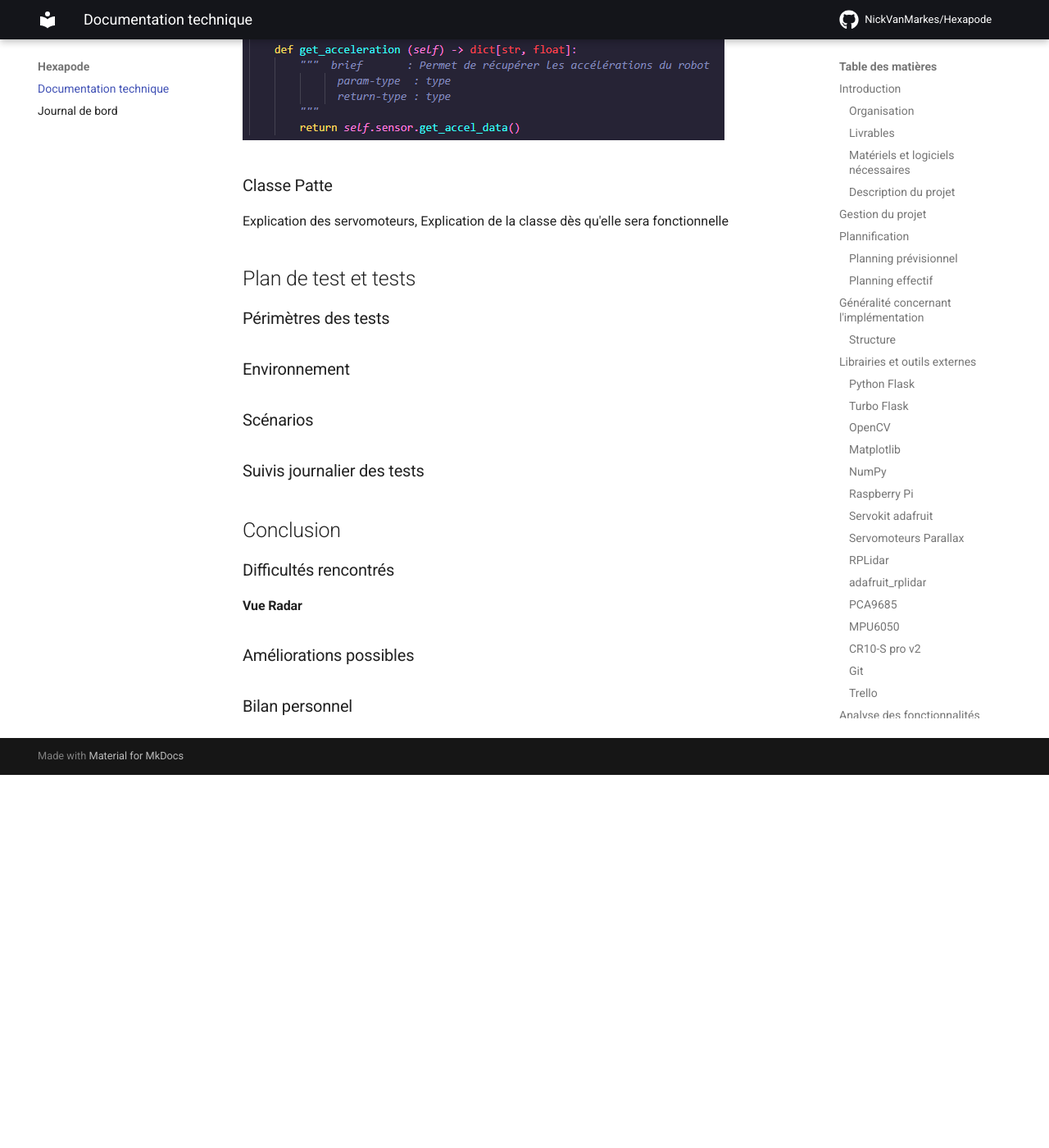
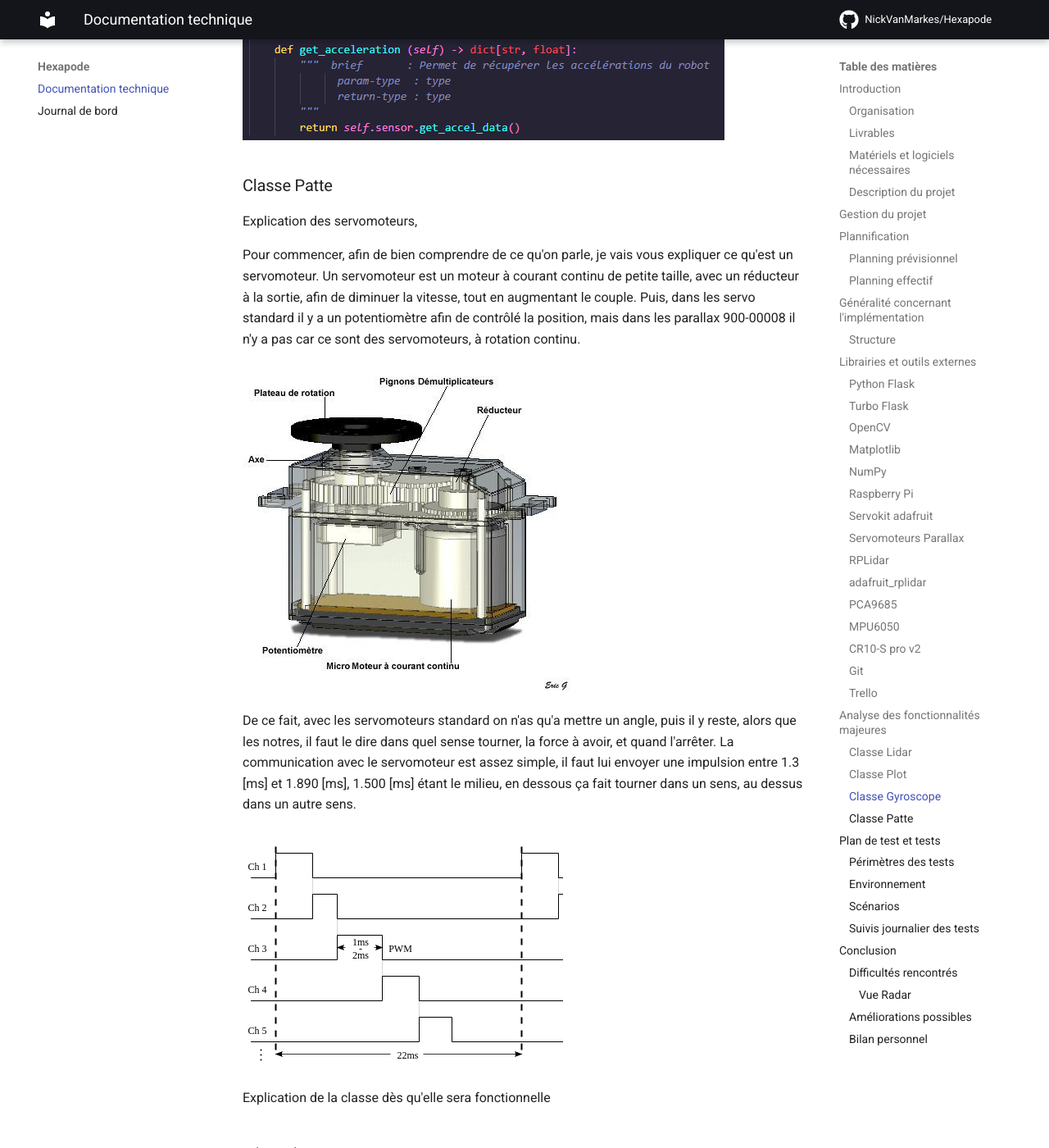
Before and after one commit to NickVanMarkes/Hexapode, an MkDocs documentation site: the page built from docs/index.md, in a window 1280 px wide and 1400 px high, scrolled down 8048 px. Shown: the whole window at 82% size. Built offline with MkDocs 1.6.1 and Material for MkDocs 9.7.7, drawn with Linux system fonts in a browser that asks for light colours; comment, search, counter and statistics services are not loaded; before the commit the page ends 8993 px from its top, so only the background shows below that.

Commit message:
Docs: Update logbook and documentation

```diff
--- a/docs/JDB.md
+++ b/docs/JDB.md
@@ -2,56 +2,64 @@
 ## Avril
 ### 04.04.2022
 
-Aujourd'hui, nous avons eu une petite introduction faite par M. Bonvin et M. Garcia sur le déroulement général du travail de diplôme. Ensuite, j'ai commencé à préparer mon environnement de travail, faire un planning prévisionnel ( chose dont je ne suis pas très bon, car je n'arrive pas souvent à préparer ce que j'ai à faire en avance ), un Trello avec mes tâches puis finalement faire le git afin que mon professeur qui me suis durant le travail de diplôme ( M. Bonvin ), puisse suivre mon avancée. Durant cette première journée on peut donc dire que j'ai juste tout bien préparer afin de commencer sérieusement le TD. À la fin de la journée nous avons eu une visite à l'HEPIA.
+Aujourd'hui, nous avons eu une petite introduction faite par M. Bonvin et M. Garcia sur le déroulement général du travail de diplôme. Ensuite, j'ai commencé à préparer mon environnement de travail, faire un planning prévisionnel (chose dont je ne suis pas très bon, car je n'arrive pas souvent à préparer ce que j'ai à faire en avance.), un Trello avec mes tâches puis finalement faire le git afin que mon professeur, qui me suit durant le travail de diplôme (M. Bonvin), puisse suivre mon avancée. Durant cette première journée, on peut donc dire que j'ai juste tout bien préparer afin de commencer sérieusement le TD. À la fin de la journée, nous avons eu une visite à l'HEPIA.
 
 ### 05.04.2022
 
-Ce matin, j'ai commencé par essayer de règler le soucis que j'avais déjà sur l'interface web, qui était que je prennais trop de temps pour afficher la vue radar. ce qui m'as pris toute la matinée en essayant moultes méthodes différentes, et finalement je n'ai pas réussis à finir l'optimisation, car M. Bonvin est venu me parler de la mécanique du robot. Puis, j'ai donc commencé à visser les parties que je pouvais du robot. Enfin, à la fin de la journée, M. Bonvin est venu pour me parler d'une technique afin de savoir où se situent les pattes, grâce à l'accelèromètre et grâce au gyroscope. la technique consiste à mettre le robot sur une surface platte, lever les pattes, et de prendre ce point comme le point 0, et ainsi tester les moteurs les uns après les autres, et ainsi on peut savoir quand est-ce qu'il touchent le sol et déterminer leurs position à tout moment. Durant son explication, M. Bonvin à remarquer que les hanches du robot, n'étaient pas solidement attachées au reste du robot. On a commencé à penser pour résoudre ce soucis, et l'idée la plus prometteuse est de prendre un servomoteur en metal afin qu'il y ai le moins de jeu possible.
+Ce matin, j'ai commencé par essayer de régler le souci que j'avais déjà sur l'interface web, qui était que je prenais trop de temps pour afficher la vue radar. Ce qui m'as pris toute la matinée en essayant moult méthodes différentes, et finalement, je n'ai pas réussi à finir l'optimisation, car M. Bonvin est venu me parler de la mécanique du robot. Puis, j'ai donc commencé à visser les parties que je pouvais du robot. Enfin, à la fin de la journée, M. Bonvin est venu pour me parler d'une technique afin de savoir où se situent les pattes, grâce à l'accéléromètre et grâce au gyroscope. La technique consiste à mettre le robot sur une surface plate, lever les pattes, et de prendre ce point comme le point 0, et ainsi tester les moteurs les uns après les autres, et ainsi, on peut savoir quand ils touchent le sol et déterminer leurs positions à tout moment. Durant son explication, M. Bonvin à remarquer que les hanches du robot, n'étaient pas solidement attachées au reste du robot. On a commencé à penser pour résoudre ce souci, et l'idée la plus prometteuse est de prendre un servomoteur en metal afin qu'il y ait le moins de jeu possible.
 
 ### 06.04.2022
 
-Aujourd'hui, J'ai passé ma journée à essayer de résoudre le problème avec l'interface Web. Malheureusement, je ne comprends pas pourquoi le plot, pour faire la vue radar, ne veux pas fonctionner. J'ai regardé dans l'inspecteur du navigateur et je voyais que les images prennaient beaucoup trop de temps à être téléchargés (environ 2 à 5 secondes) et je ne sais pas s'il faut compresser les images pour que ça s'envois plus vite, car au niveau du raspberry pi il n'est pas surchargé.
+Aujourd'hui, j'ai passé ma journée à essayer de résoudre le problème avec l'interface Web. Malheureusement, je ne comprends pas pourquoi le plot, pour faire la vue radar, ne veux pas fonctionner. J'ai regardé dans l'inspecteur du navigateur et je voyais que les images prenaient beaucoup trop de temps à être téléchargés (environ 2 à 5 secondes) et je ne sais pas s'il faut compresser les images pour que ça s'envoie plus vite, car au niveau du raspberry pi il n'est pas surchargé.
 
 ### 07.04.2022
 
-Ce matin, je continue à essayer de résoudre le problème de la vue radar, sauf que rien ne marche, les images prennet encore trop de temps à arriver au navigateur. J'ai donc décider de laisser ça de coté et attendre que M.Bonvin puisse m'aider sur ce problème, et j'ai commencé à afficher l'information de la distance de l'obstacle le plus proche sur la bannière sur le haut de l'interface.
-A midi, M. Bonvin est passé dans la classe et m'as ramené des caisses remplies de composants de chez lui, ainsi que les connecteurs afin de faire les rallonges pour les servos. Ensuite, il m'as expliqué en très rapide ce qu'il fallait faire pour résoudre mon soucis:
+Ce matin, je continue à essayer de résoudre le problème de la vue radar, sauf que rien ne marche, les images prennent encore trop de temps à arriver au navigateur. J'ai donc décider de laisser ça de côté et attendre que M. Bonvin puisse m'aider sur ce problème, et j'ai commencé à afficher l'information de la distance de l'obstacle le plus proche sur la bannière sur le haut de l'interface.
+À midi, M. Bonvin est passé dans la classe et m'a ramené des caisses remplies de composants de chez lui, ainsi que les connecteurs afin de faire les rallonges pour les servos. Ensuite, il m'as expliqué en très rapide ce qu'il fallait faire pour résoudre mon souci:
 - Faire une classe externe qui gère la création des plots
-- On s'en fout du web et on fait en sorte que ça créer les plots hors web
+- On s'en fout du web et on fait en sorte que ça créer les plots hors web.
 - Dès que tout fonctionne, intégrer cette classe dans le web
-- Faire une documentation de cette classe et expliquer tout ce que je fait au mieux
+- Faire une documentation de cette classe et expliquer tout ce que je fais au mieux
 
 En regardant mon trello, je trouve que je passe beaucoup trop de temps sur ce problème avec les plots. Il faut donc que je le règle au plus vite. Je pense refaire comme pour le travail de semestre et travailler le soir chez moi pour faire en sorte que ça marche.
-Après les cours j'ai fait le programme que m'avais dit M. Bonvin, et j'ai remarqué que le message "Start" du lidar prennais trop de temps à venir, et j'ai vérifié en mettant plein de timers et matplotlib prends 5.51 secondes à être importer alors que les autre 5 mS. Il faudrait donc que je m'informe envers M. Bonvin sur ce qu'il prends autant de temps et pourquoi.
-
+Après les cours, j'ai fait le programme que m'avait dit M. Bonvin, et j'ai remarqué que le message "Start" du lidar prenait trop de temps à venir, et j'ai vérifié en mettant plein de timers et matplotlib prends 5.51 secondes à être importé alors que les autres 5 mS. Il faudrait donc que je m'informe envers M. Bonvin sur ce qu'il prends autant de temps et pourquoi.
 ### 08.04.2022
 
-Ce matin, j'ai continué à travailler sur le débugage de de la vue radar, et M. Bonvin m'as appelé en me disant de faire un autre script, et m'as dit de prendre le code d'exemple. Puis, ne voyant toujours pas le bout de la solution à se problème, j'ai commencé à faire le câblage pour les rallonges des servos moteurs, car aujourd'hui j'ai reçu la commande avec les gaines thermoretractables. Ensuite je les ai essayée, en regardant dans les pires position voir si tout était assez long, et tout est comme il faut. Puis, vers la fin de la journée, je me suis réattaqué sur la solution de la vue radar. En testant, j'ai vu que même avec l'exemple cela prennait 30 secondes pour avec 400 scans. Mais en regardant ce qu'il y avait dans les 400 scans, il y avait 400*360°, ce qui est problématique. J'ai essayé alors avec 1 seul scan, il y manque beaucoup d'information, car il prend que de là où il est en ° jusqu'à ~360°. De ce fait, pour être sûr d'avoir toutes les infos, 2 scans sont nécessaires, ce qui prend 0.46 secondes.
+Ce matin, j'ai continué à travailler sur le débogage de la vue radar, et M. Bonvin m'as appelé en me disant de faire un autre script, et m'as dit de prendre le code d'exemple. Puis, ne voyant toujours pas le bout de la solution à ce problème, j'ai commencé à faire le câblage pour les rallonges des servos moteurs, car aujourd'hui, j'ai reçu la commande avec les gaines thermorétractables. Ensuite, je les ai essayées, en regardant dans les pires positions voir si tout était assez long, et tout est comme il faut. Puis, vers la fin de la journée, je me suis réattaqué sur la solution de la vue radar. En testant, j'ai vu que même avec l'exemple cela prenait 30 secondes pour avec 400 scans. Mais en regardant ce qu'il y avait dans les 400 scans, il y avait 400*360°, ce qui est problématique. J'ai essayé alors avec 1 seul scan, il y manque beaucoup d'information, car il prend que de là où il est en ° jusqu'à ~360°. De ce fait, pour être sûr d'avoir toutes les infos, 2 scans sont nécessaires, ce qui prend 0.46 seconde.
 
 ### 11.04.2022
 
-Aujourd'hui, j'ai continué à travailler sur le programme pour le lidar. Ensuite pendant la matinée, M.Bonvin m'envois un mail, en me disant d'utiliser une autre librairie pour communiquer avec le lidar, et de le faire marcher parfaitement. Au début j'avais plein de problème, car le baudrate n'était pas le bon (Il avait spécifié dans son mail, d'essayer de prendre le baudrate le plus rapide), alors je suis allé voir dans la documentation qu'il m'avait envoyé aussi, et elle n'explique pas grand chose, elle ne fait qu'une brève présentation des fonctions, sans vraiment dire comment elle fait. Mais dans l'après-midi, j'ai réussi à régler le soucis. Ensuite, j'ai essayé d'en faire une classe et de faire une version asynchrone, car je pense que ça serait très utile que le lidar soit en asynchrone, afin que dès qu'il a de nouvelles données il envois à la classe matplotlib, et celle-ci créer le plot et l'envois sur l'interface. Comme représenté dans le schéma ci-dessous
+Aujourd'hui, j'ai continué à travailler sur le programme pour le lidar. Ensuite, pendant la matinée, M.Bonvin m'envoie un mail, en me disant d'utiliser une autre librairie pour communiquer avec le lidar, et de le faire marcher parfaitement. Au début, j'avais plein de problèmes, car le baudrate n'était pas le bon (Il avait spécifié dans son mail, d'essayer de prendre le baudrate le plus rapide.), alors je suis allé voir dans la documentation qu'il m'avait envoyée aussi, et elle n'explique pas grand-chose, elle ne fait qu'une brève présentation des fonctions, sans vraiment dire comment elle fait. Mais dans l'après-midi, j'ai réussi à régler le souci. Ensuite, j'ai essayé d'en faire une classe et de faire une version asynchrone, car je pense que ça serait très utile que le lidar soit en asynchrone, afin que dès qu'il a de nouvelles données, il envoie à la classe matplotlib, et celle-ci créer le plot et l'envoi sur l'interface. Comme représenté dans le schéma ci-dessous.
 
 ![Schema](img/JDB/Schema11_04.png)
 
-Et enfin, à la fin de la journée, j'ai décidé d'avancer le câblage du robot. Avec du veroboard, j'ai soudé tout les câbles utiles pour l'I2C (SDA et SCL). Et demain, je vais faire la même chose mais pour les alimentations des modules, ainsi je pourrais tester les modules des servos moteurs et commencer à faire bouger le robot.
+Et enfin, à la fin de la journée, j'ai décidé d'avancer le câblage du robot. Avec du veroboard, j'ai soudé tous les câbles utiles pour l'I2C (SDA et SCL). Et demain, je vais faire la même chose, mais pour les alimentations des modules, ainsi, je pourrais tester les modules des servos moteurs et commencer à faire bouger le robot.
 
 ### 12.04.2022
 
-Aujourd'hui, j'ai commencé la journée et continuant de transformer ma classe Lidar en asynchrone. Puis avec certains problèmes, j'ai décidé d'avancer le câblage et de le finir, car ainsi, je pourrais commencer à travailler sur les servos. Dès le début de l'après-midi, j'avais finis avec le câblage, et j'ai commencé à tester les servomoteurs. Ils marchent tous correctement. Mais, habitué à n'avoir que des servos non-continus, j'ai un peu peiné au début, pour les faire bouger. Ils se tapaient sur tout, car ils allaient toujours du min au max, ou du max au min, mais jamais le degré que je voulais. Ensuite je suis allé voir la documentation de la librairie adafruit, et ils expliquent implicitement comment ils fonctionnent. J'ai calculé, ensuite, le temps que prennent les servos pour faire un degré :
+Aujourd'hui, j'ai commencé la journée et continuant de transformer ma classe Lidar en asynchrone. Puis avec certains problèmes, j'ai décidé d'avancer le câblage et de le finir, car ainsi, je pourrais commencer à travailler sur les servos. Dès le début de l'après-midi, j'avais fini avec le câblage, et j'ai commencé à tester les servomoteurs. Ils marchent tous correctement. Mais, habitué à n'avoir que des servos non-continus, j'ai un peu peiné au début, pour les faire bouger. Ils se tapaient sur tout, car ils allaient toujours du min au max, ou du max au min, mais jamais le degré que je voulais. Ensuite, je suis allé voir la documentation de la librairie adafruit, et ils expliquent implicitement comment ils fonctionnent. J'ai calculé, ensuite, le temps que prennent les servos pour faire un degré :
 
-en 1 min le servo fait 50 tour, il faut donc savoir combien de temps pour 1 tour. une simple règle de 3 pour le trouver, ce qui nous donne 1.2 secondes pour un tour. Ensuite, il faut juste diviser ce 1.2 secondes par 360 pour savoir le temps pour faire 1 degré, ce qui nous donne 0.003 secondes. Puis, j'ai préparé un code conséquent et faire certains tests avec les servos. Et à la fin de la journée, j'ai demandé conseil à M. Bonvin, et il me conseilla sur ce que je dois faire.
+En 1 min le servo fait 50 tours, il faut donc savoir combien de temps pour 1 tour. Une simple règle de 3 pour le trouver, ce qui nous donne 1.2 seconde pour un tour. Ensuite, il faut juste diviser ce 1.2 secondes par 360 pour savoir le temps pour faire 1 degré, ce qui nous donne 0.003 seconde. Puis, j'ai préparé un code conséquent et faire certains tests avec les servos. Et à la fin de la journée, j'ai demandé conseil à M. Bonvin, et il me conseilla sur ce que je dois faire.
 
-Je pense qu'en Off chez moi j'imprimerais certaines pièces de la façon dont il m'a expliqué, afin de réduire le poids des pièces.
+Je pense qu'en Off chez moi, j'imprimerais certaines pièces de la façon dont il m'a expliqué, afin de réduire le poids des pièces.
 
 ### 13.04.2022
 
-Aujourd'hui, j'ai commencé ma journée en faisant des tests sur le module gyroscope/acceleromètre. J'ai eu quelques soucis pour trouver la bonne adresse, j'ai dû chercher dans la documentation technique, mais il n'y avait pas pour le module. Ce que j'ai fait, c'est que je suis allé chercher dans tout mes projets d'électronique, et j'ai réussi trouvé dans un dossier caché au milieu de tout mes dossiers, un ancien programme qui utilisait ce module et I2C et j'ai réussis à trouver l'adresse. J'ai testé voir si il marchait correctement, et tout m'as l'air assez juste. Ensuite, durant l'après-midi, j'ai continué à travailler sur les servomoteurs. En branchant 2 pattes je voyais qu'il arrivait déjà à soulever mais légèrement, et les servos du milieu chauffent pas mal, alors j'ai testé avec une troisième patte, et là, tout le corps du robot c'est soulever avec aisance. Cela m'as fait très plaisir, car je me dit que finalement (sans le poids des batteries et du lidar) il arrive a soulever le robot! Je pense donc essayer durant toutes les vacances à faire des pseudo animations, ou du moins réussir à le soulever complètement.
+Aujourd'hui, j'ai commencé ma journée en faisant des tests sur le module gyroscope/acceleromètre. J'ai eu quelques soucis pour trouver la bonne adresse, j'ai dû chercher dans la documentation technique, mais il n'y avait pas pour le module. Ce que j'ai fait, c'est que je suis allé chercher dans tous mes projets d'électronique, et j'ai réussi trouvé dans un dossier caché au milieu de tout mes dossiers, un ancien programme qui utilisait ce module et I2C et j'ai réussi à trouver l'adresse. J'ai testé voir s'il marchait correctement, et tout m'as l'air assez juste. Ensuite, durant l'après-midi, j'ai continué à travailler sur les servomoteurs. En branchant 2 pattes, je voyais qu'il arrivait déjà à soulever, mais légèrement, et les servos du milieu chauffent pas mal, alors j'ai testé avec une troisième patte, et là, tout le corps du robot, c'est soulever avec aisance. Cela m'as fait très plaisir, car je me dis que finalement (sans le poids des batteries et du lidar) il arrive à soulever le robot ! Je pense donc essayer durant toutes les vacances à faire des pseudo-animations, ou du moins réussir à le soulever complètement.
 
 ### 18.04.2022
 
-Aujourd'hui, j'ai avancé la documentation technique avec ce que j'avais déjà, ainsi qu'expliquer les différents protocols de communication que j'utilise.
+Aujourd'hui, j'ai avancé la documentation technique avec ce que j'avais déjà, ainsi qu'expliquer les différents protocoles de communication que j'utilise.
 
 ### 25.04.2022
 
-Aujourd'hui, j'ai continué à essayer de tester les servos, surtout voir quelle force minimal j'ai besoin pour quelles lèvent la patte. Et ensuite, dès que j'ai trouvé cette information ( car ça m'as pris un bon bout de temps de faire sur chaque patte), j'ai pris une feuille, mon programme de test des servo où je peux mettre leurs angles, et faire les animations étape par étape. Mais malheureusement, vu que je n'ai pas encore recu le reste de mes pattes, je ne peux pas finir correctement les animations, je suis donc bloqué sur cette étape, et heureusement que ce problème est arrivé en fin de journée sinon j'aurais vite perdu une journée de travail.
+Aujourd'hui, j'ai continué à essayer de tester les servos, surtout voir quelle force minimale j'ai besoin pour qu'elles lèvent la patte. Et ensuite, dès que j'ai trouvé cette information (car ça m'a pris un bon bout de temps de faire sur chaque patte), j'ai pris une feuille, mon programme de test des servos où je peux mettre leurs angles, et faire les animations étape par étape. Mais malheureusement, vu que je n'ai pas encore reçu le reste de mes pattes, je ne peux pas finir correctement les animations, je suis donc bloqué sur cette étape, et heureusement que ce problème est arrivé en fin de journée sinon j'aurais vite perdu une journée de travail.
+
+### 26.04.2022
+
+Ce matin, M. Bonvin est venu nous donner les feuilles afin qu'on se fasse une auto-évaluation par rapport à notre façon de travailler sur le projet et autres. Puis, M. Garcia est venu aussi pour ces élèves et il m'a dit de relancer M. Muccioli pour les pièces 3D, chose que j'ai fait, et heureusement qu'on l'a fait, car il attendait une confirmation sur son e-mail edu.ge.ch, j'ai donc rédigé un mail de confirmation, avec le peu d'information dont je me souviens. Ensuite, il m'a très vite répondu, en me disant que demain elle serait prêtes (28 heures d'impression), de ce fait demain à la grande pause, j'irais les cherchées. Mais ça me ralentit pour mes tests, je ne vais donc pas rester en train de rien faire, je pense que le reste de la matinée, je vais faire en sorte que les câbles sur le robot, soient bien rangées, enfin avoir un bon câble management, afin de pouvoir s'y retrouver.
+Au début de l'après-midi, j'ai branché et testé les servos du côté droit du robot. Ensuite, j'ai avancé la documentation, afin d'expliquer les servomoteurs, comment ils fonctionnent et ce que j'en fais. Puis M.Bonvin est venu pour me rendre son bilan sur les deux premières semaines, ce qui n'a pas été concluant pour lui, et dans la discussion nous avons décidé que le vendredi, je dois rendre la classe Lidar asynchrone fonctionnelle.
+
+### 27.04.2022
+
+Ce matin, j'ai commencé à travailler sur la classe du lidar en asynchrone. J'ai plein de problèmes et d'incompréhension par rapport à l'asynchrone, j'essaye plein de façon différentes, mais rien ne marche, il y a toujours une erreur, ou une mauvaise valeur. Ensuite, je suis allé chercher à la grande pause, les nouvelles pièces imprimées à butin. Puis jusqu'à la fin de la matinée, je les ai montées, puis refait le cable management. Au début d'après-midi, j'ai recommencé à travailler sur l'asynchronisation de la classe lidar, et je n'y comprends toujours rien, j'essaye encore des façon différentes, et que des erreurs différentes. Puis, M. Aigroz, vers la fin de la journée il est passé dans la classe voir comment ça allait, et il m'a beaucoup aidé avec les mouvements des servos afin de faire bouger le robot. Ensuite, il m'a aussi trps bien expliqué ce que je dois faire pour la classe lidar, et de ce que j'ai compris, il faut que je fasse en multi-threading et non en asynchrone, car en asynchrone il bloque quand même le code jusqu'à recevoir les données, alors qu'en multi-threading, il fait une copie et lance un autre process sur un autre thread pendant que notre programme principal tourne toujours.
--- a/docs/index.md
+++ b/docs/index.md
@@ -169,6 +169,17 @@ Afin d'utiliser correctement ce module, j'ai utilisé la librairie fait par le f
 ### Classe Patte
 
 Explication des servomoteurs,
+
+Pour commencer, afin de bien comprendre de ce qu'on parle, je vais vous expliquer ce qu'est un servomoteur.
+Un servomoteur est un moteur à courant continu de petite taille, avec un réducteur à la sortie, afin de diminuer la vitesse, tout en augmentant le couple. Puis, dans les servo standard il y a un potentiomètre afin de contrôlé la position, mais dans les parallax 900-00008 il n'y a pas car ce sont des servomoteurs, à rotation continu.
+
+![Servo_Intern](img/Servo_Intern.jpg)
+
+De ce fait, avec les servomoteurs standard on n'as qu'a mettre un angle, puis il y reste, alors que les notres, il faut le dire dans quel sense tourner, la force à avoir, et quand l'arrêter.
+La communication avec le servomoteur est assez simple, il faut lui envoyer une impulsion entre 1.3 [ms] et 1.890 [ms], 1.500 [ms] étant le milieu, en dessous ça fait tourner dans un sens, au dessus dans un autre sens.
+
+![Pulse_Servo](img/Pulse_Servo_Scheme.svg){align="center"}
+
 Explication de la classe dès qu'elle sera fonctionnelle
 
 ## Plan de test et tests
```
Also changed, not shown: docs/img/Pulse_Servo_Scheme.svg (added), docs/img/Servo_Intern.jpg (added).
